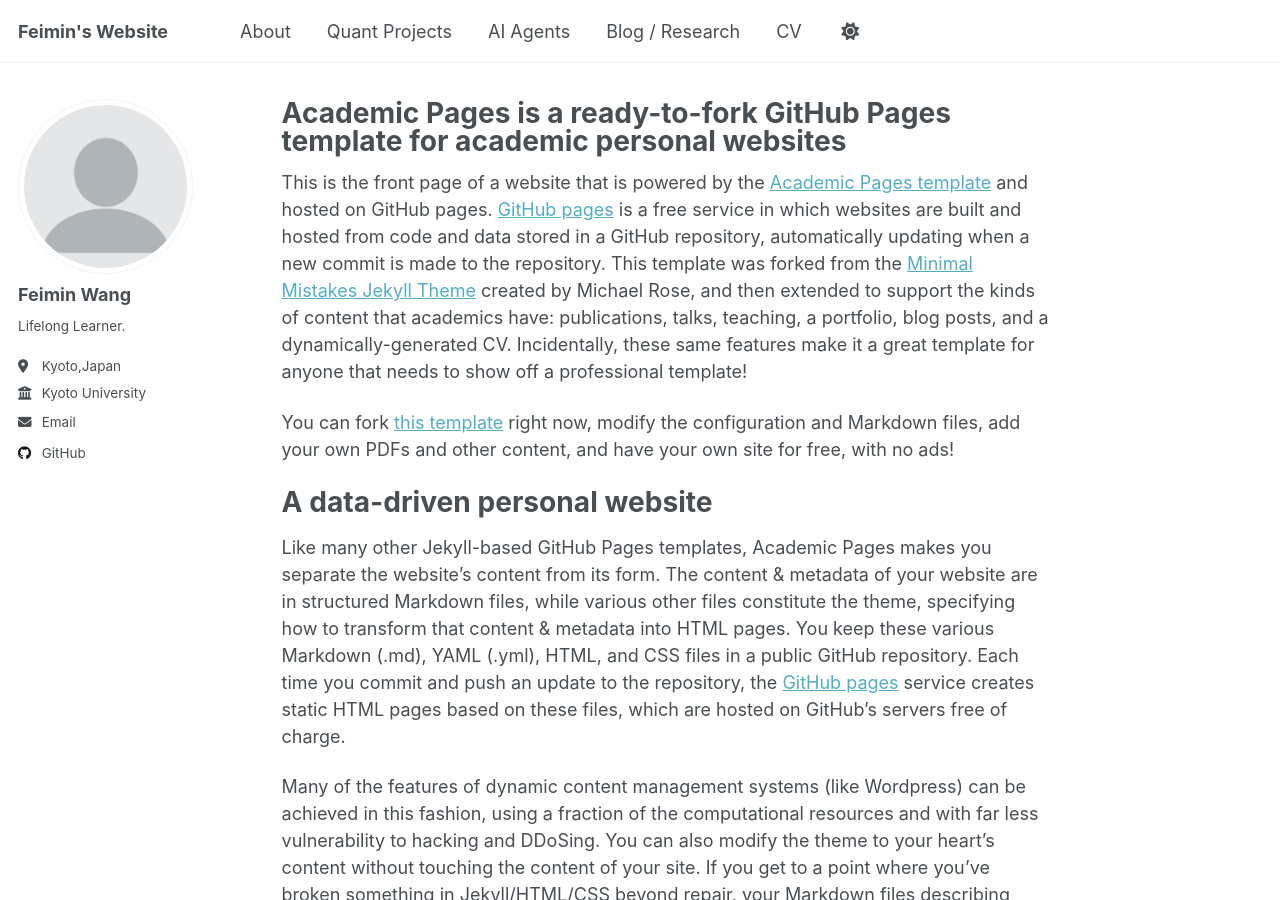
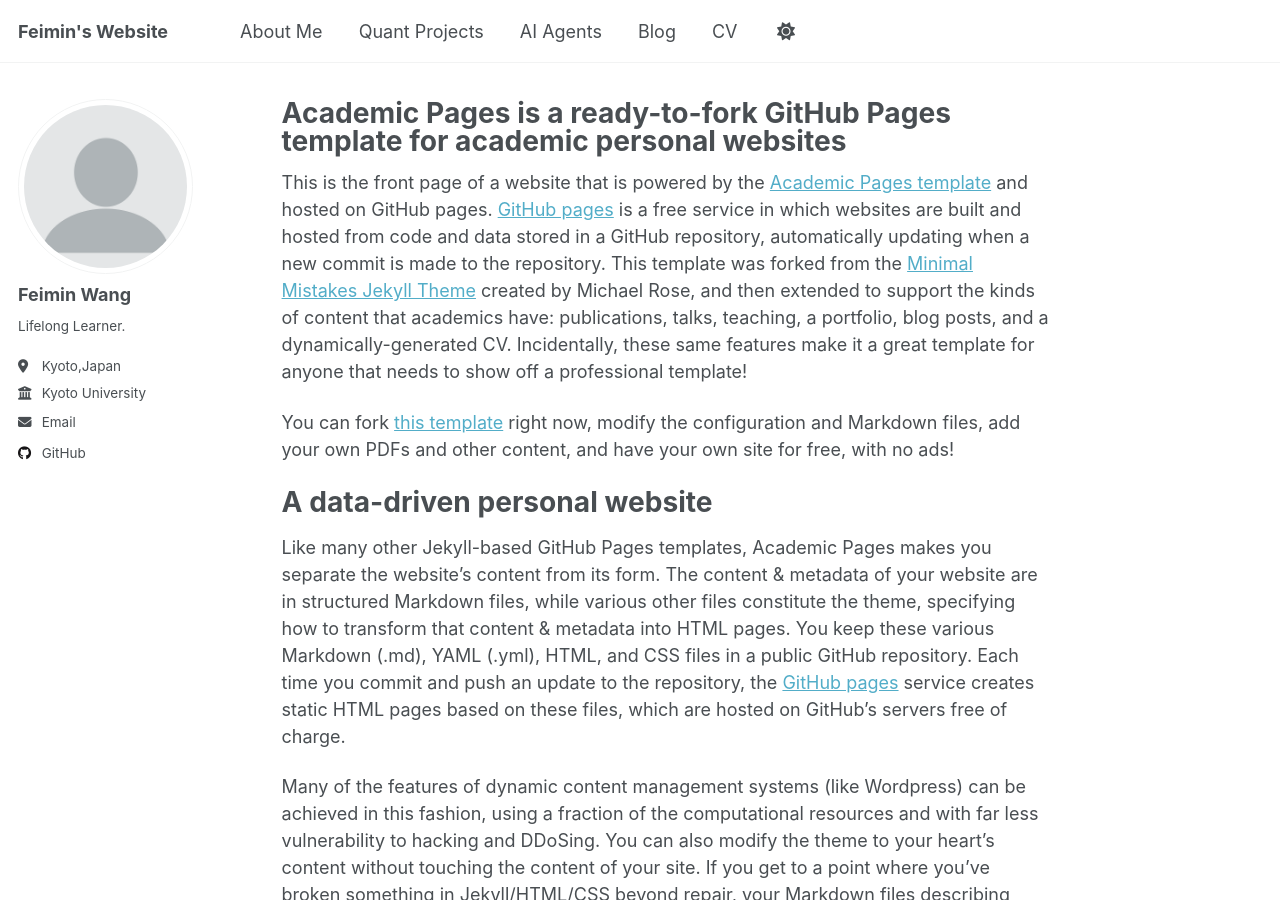
Before and after one commit to FeiminW/FeiminW.github.io, a Jekyll site: the page built from _pages/about.md, in a window 1280 px wide and 900 px high. Built offline with Jekyll 4.4.1, drawn with Linux system fonts in a browser that asks for light colours; a script that is not in the unit is left out.

Commit message:
Update navigation.yml

```diff
--- a/_data/navigation.yml
+++ b/_data/navigation.yml
@@ -9,13 +9,13 @@
 
 # main links
 main:
-  - title: "About"
+  - title: "About Me"
     url: /
   - title: "Quant Projects"
     url: /quant-projects/
   - title: "AI Agents"
     url: /ai-agents/
-  - title: "Blog / Research"
+  - title: "Blog"
     url: /year-archive/
   - title: "CV"
     url: /cv/
```
